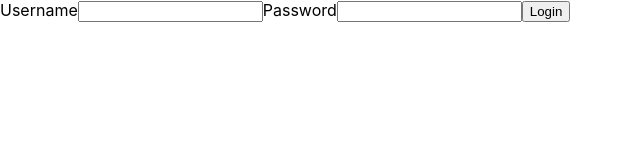
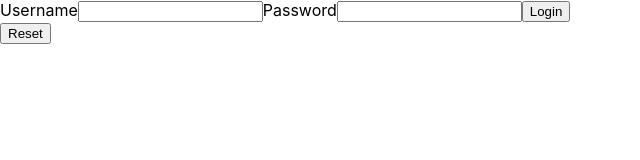
Before and after one commit to pbohora/Bloglist-frontend, a React (Create React App) app: page / in a window 1280 px wide. Shown: the top 160 px of the page, without its empty margins (0-640 px from the left). Built offline with nearby package versions, Linux system fonts and the light colour scheme; no server answers.

Commit message:
add custom hooks for login field

```diff
--- a/package.json
+++ b/package.json
@@ -31,7 +31,7 @@
       "last 1 safari version"
     ]
   },
-  "proxy": "http://localhost:3001",
+  "proxy": "http://localhost:3006",
   "devDependencies": {
     "@testing-library/jest-dom": "^4.2.4",
     "@testing-library/react": "^9.3.2",
--- a/src/App.js
+++ b/src/App.js
@@ -6,16 +6,21 @@ import Notification from './components/Notification'
 import Togglable from './components/Togglable'
 import { login } from './services/login'
 import { getAll, create, update, remove, setToken } from './services/blog'
+import { useField } from './hooks'
 
 const App = () => {
   const [blogs, setBlogs] = useState([])
-  const [username, setUsername] = useState('')
-  const [password, setPassword] = useState('')
   const [user, setUser] = useState(null)
   const [newBlog, setNewBlog] = useState({ title: '', author: '', url: '' })
   const [sucessMessage, setSucessMessage] = useState(null)
   const [errorMessage, setErrorMessage] = useState(null)
 
+  const userName = useField('text')
+  const passWord = useField('text')
+
+  const username = userName.value
+  const password = passWord.value
+  console.log(userName, password)
   useEffect(() => {
     getAll().then(returnedBlog => setBlogs(returnedBlog))
   }, [])
@@ -78,24 +83,15 @@ const App = () => {
     }
   }
 
-  const handleUsernameChange = e => {
-    setUsername(e.target.value)
-  }
-  const handlePasswordChange = e => {
-    setPassword(e.target.value)
-  }
-
   const handleLogin = async e => {
     e.preventDefault()
 
     try {
       const user = await login({ username, password })
-
+      console.log(user)
       window.localStorage.setItem('loggedBLogUser', JSON.stringify(user))
       setToken(user.token)
       setUser(user)
-      setUsername('')
-      setPassword('')
     } catch (exception) {
       setErrorMessage('Wrong username or password')
       setTimeout(() => {
@@ -150,11 +146,11 @@ const App = () => {
       <Notification message={errorMessage} style={errorStyle} />
       {user === null ? (
         <LoginForm
-          handleUsernameChange={handleUsernameChange}
-          handlePasswordChange={handlePasswordChange}
           handleLogin={handleLogin}
-          username={username}
-          password={password}
+          userName={userName}
+          passWord={passWord}
+          userReset={userName.reset}
+          passwordReset={passWord.reset}
         />
       ) : (
         <div>
--- a/src/components/LoginForm.js
+++ b/src/components/LoginForm.js
@@ -2,29 +2,22 @@ import React from 'react'
 
 const LoginForm = ({
   handleLogin,
-  handleUsernameChange,
-  handlePasswordChange,
-  username,
-  password
+  userName,
+  passWord,
+  userReset,
+  passwordReset
 }) => (
-  <form onSubmit={handleLogin}>
-    <label>Username</label>
-    <input
-      type='text'
-      name='username'
-      value={username}
-      onChange={handleUsernameChange}
-    />
-    <label>Password</label>
-    <input
-      type='password'
-      name='password'
-      value={password}
-      onChange={handlePasswordChange}
-    />
+  <>
+    <form onSubmit={handleLogin}>
+      <label>Username</label>
+      <input {...userName} />
+      <label>Password</label>
+      <input {...passWord} />
 
-    <button type='submit'>Login</button>
-  </form>
+      <button type='submit'>Login</button>
+    </form>
+    <button onClick={() => (userReset(), passwordReset())}>Reset</button>
+  </>
 )
 
 export default LoginForm
--- /dev/null
+++ b/src/hooks/index.js
@@ -0,0 +1,19 @@
+import { useState } from 'react'
+
+export const useField = type => {
+  const [value, setValue] = useState('')
+
+  const onChange = event => {
+    setValue(event.target.value)
+  }
+  const reset = () => {
+    setValue('')
+  }
+
+  return {
+    type,
+    value,
+    onChange,
+    reset
+  }
+}
--- a/src/services/login.js
+++ b/src/services/login.js
@@ -1,9 +1,10 @@
 import axios from 'axios'
 
-const baseUrl = 'http://localhost:3001/api/login'
+const baseUrl = 'http://localhost:3006/api/login'
 
 const login = async credentials => {
   const response = await axios.post(baseUrl, credentials)
+  console.log(response)
   return response.data
 }
 
```
